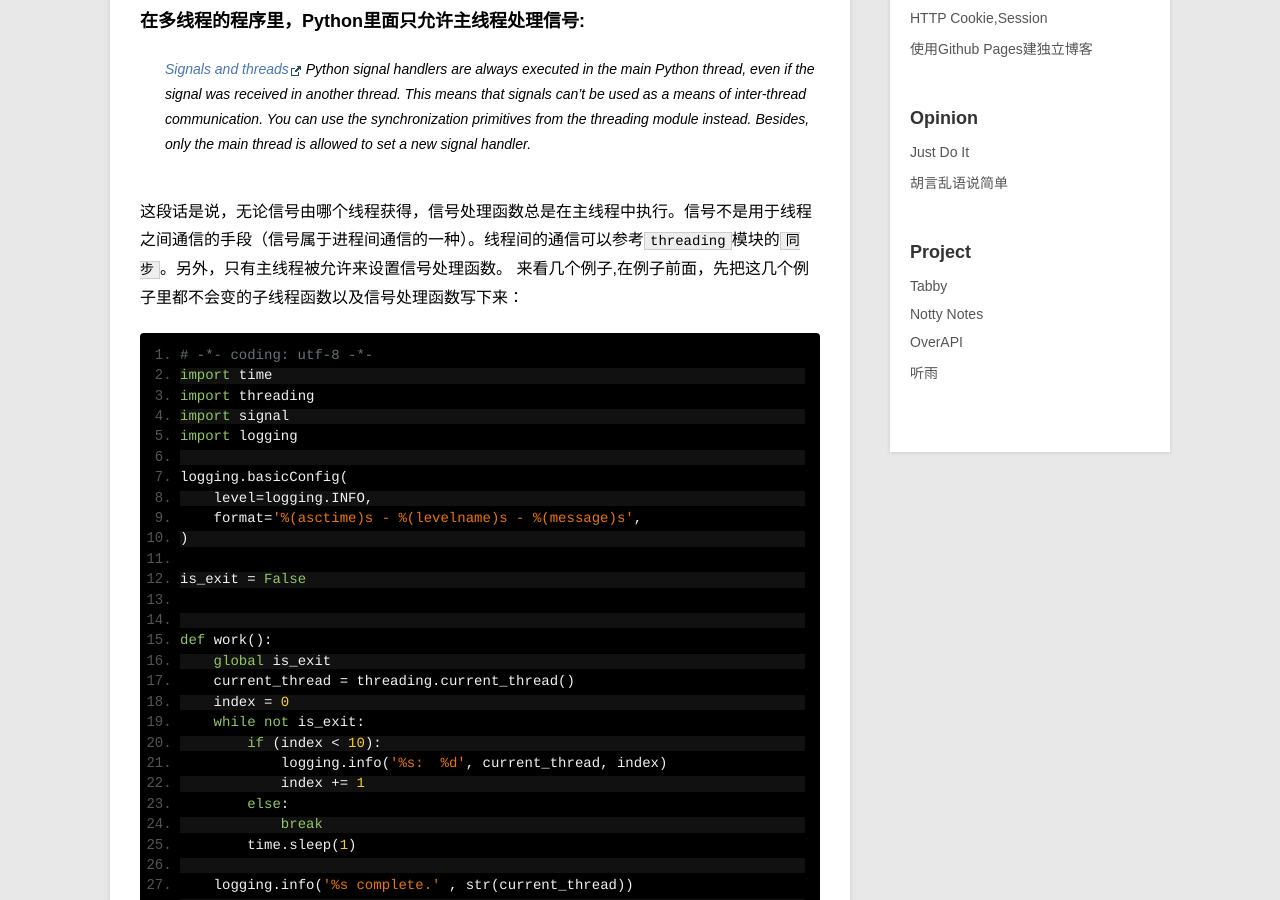
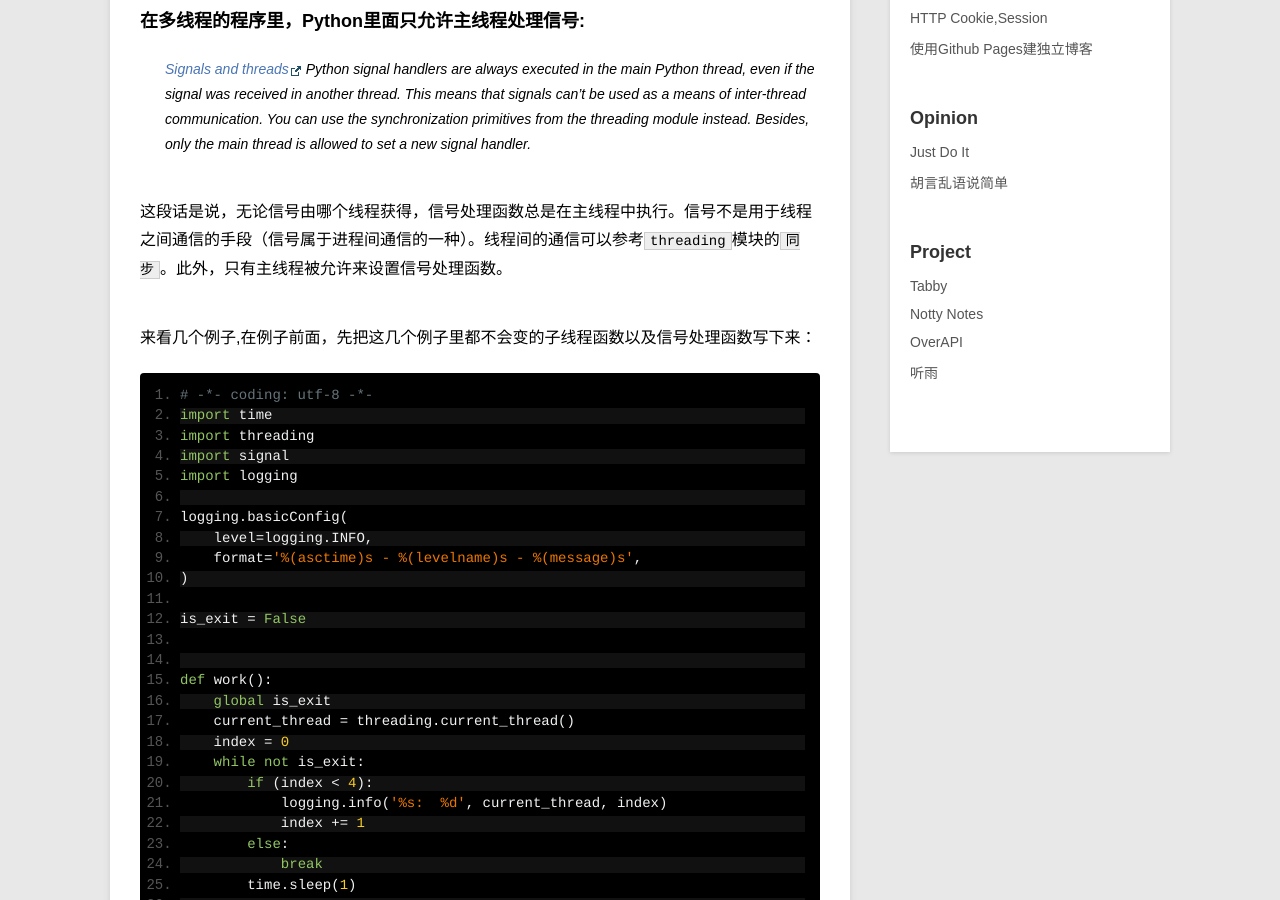
Before and after one commit to tylderen/tylderen.github.io, a Jekyll site: the page built from _posts/blog/2016-07-17-linux-multi-thread-signal.md, in a window 1280 px wide and 900 px high, scrolled down 525 px. Built offline with Jekyll 4.4.1, drawn with Linux system fonts in a browser that asks for light colours; Markdown is read by kramdown in place of the engine named in the settings.

Commit message:
Update 2016-07-17-linux-multi-thread-signal.md

````diff
--- a/_posts/blog/2016-07-17-linux-multi-thread-signal.md
+++ b/_posts/blog/2016-07-17-linux-multi-thread-signal.md
@@ -17,7 +17,8 @@ category: blog
 >Python signal handlers are always executed in the main Python thread, even if the signal was received in another thread. This means that signals can’t be used as a means of inter-thread communication. You can use the synchronization primitives from the threading module instead.
 Besides, only the main thread is allowed to set a new signal handler.
 
-这段话是说，无论信号由哪个线程获得，信号处理函数总是在主线程中执行。信号不是用于线程之间通信的手段（信号属于进程间通信的一种）。线程间的通信可以参考`threading`模块的`同步`。另外，只有主线程被允许来设置信号处理函数。
+这段话是说，无论信号由哪个线程获得，信号处理函数总是在主线程中执行。信号不是用于线程之间通信的手段（信号属于进程间通信的一种）。线程间的通信可以参考`threading`模块的`同步`。此外，只有主线程被允许来设置信号处理函数。
+
 来看几个例子,在例子前面，先把这几个例子里都不会变的子线程函数以及信号处理函数写下来：
 
 ```python
@@ -40,7 +41,7 @@ def work():
     current_thread = threading.current_thread()
     index = 0
     while not is_exit:
-        if (index < 10):
+        if (index < 4):
             logging.info('%s:  %d', current_thread, index)
             index += 1
         else:
````
